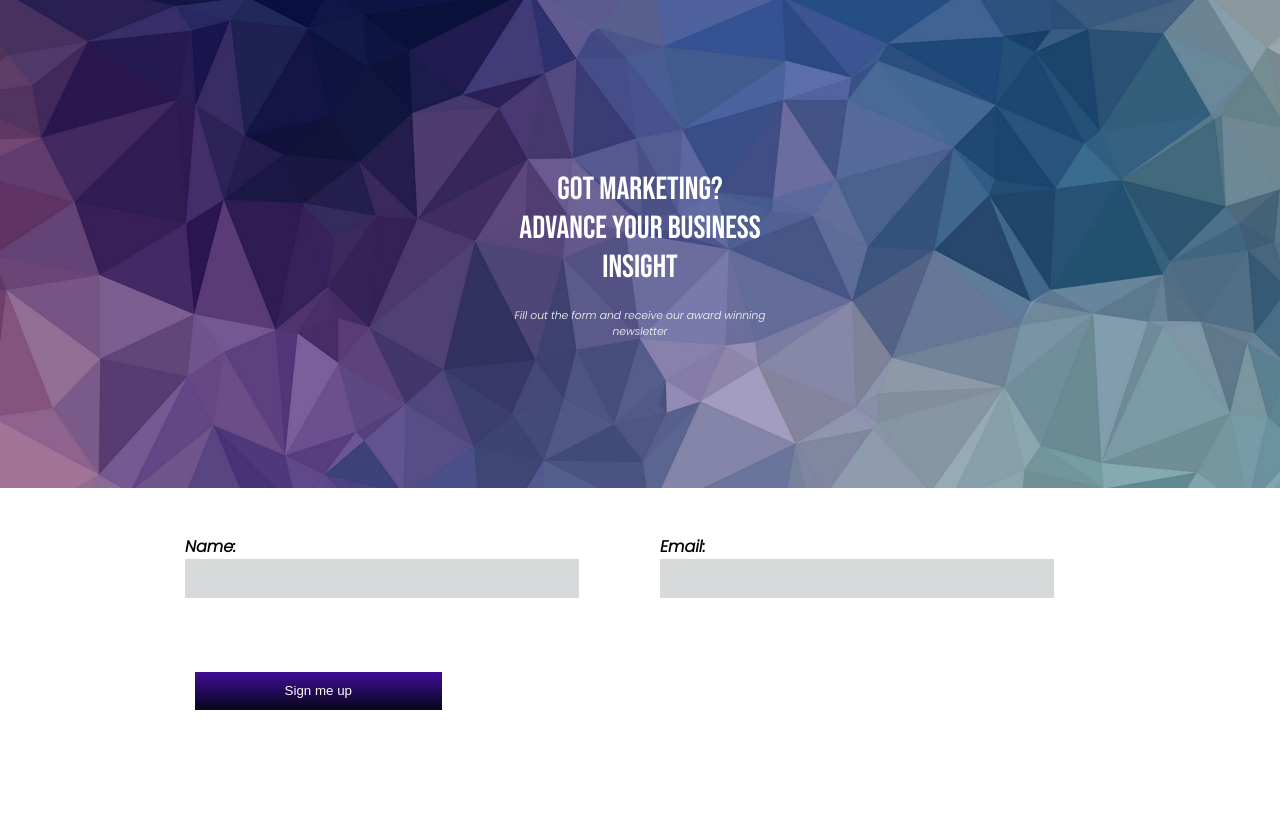
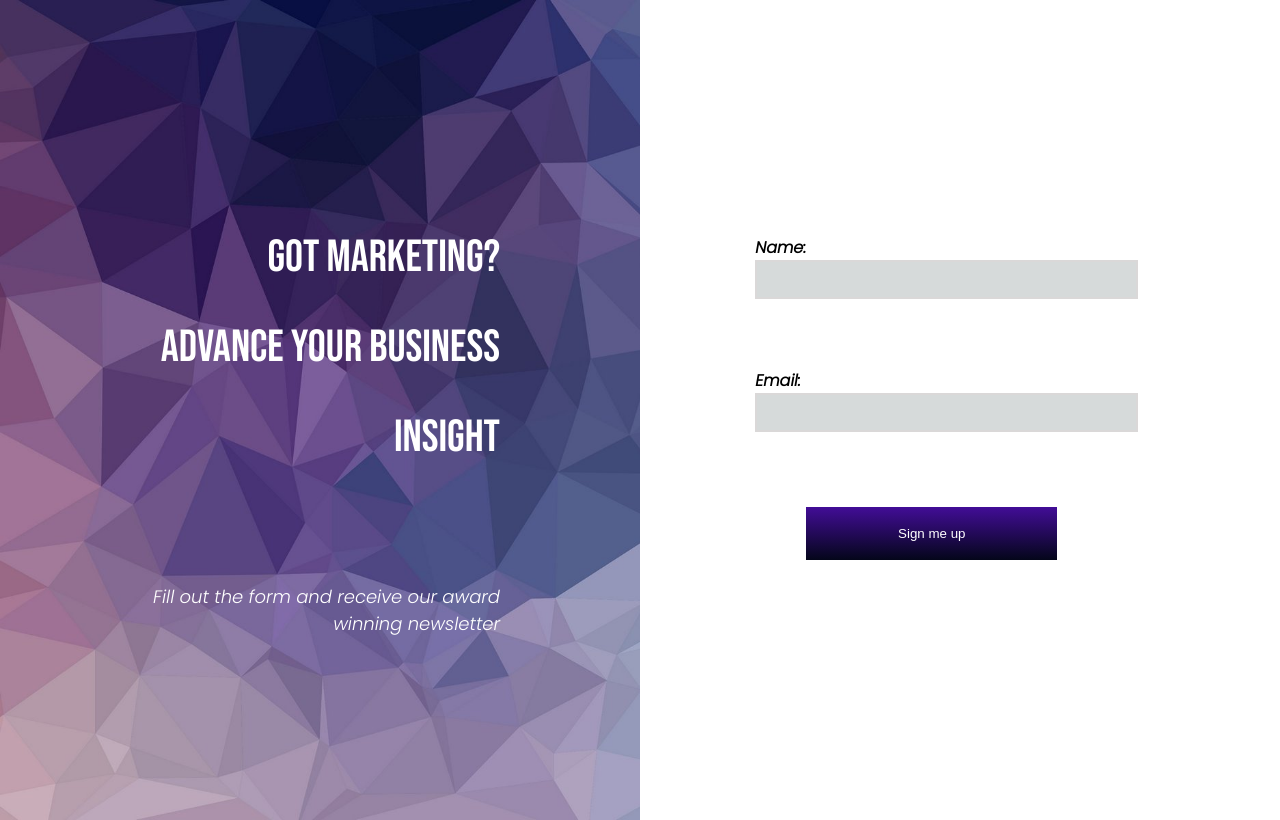
Before and after one commit to sazukeR/landingpage, a website: page index.html in a window 1280 px wide. Drawn offline with Linux system fonts and the light colour scheme.

Commit message:
styles large screens added

```diff
--- a/styles.css
+++ b/styles.css
@@ -112,6 +112,8 @@ input[type="submit"] {
   border: none;
 }
 
+/* ----------------------M 770--------------------- */
+
 @media screen and (min-width: 770px) {
   .container .box1 {
     height: 60%;
@@ -119,6 +121,11 @@ input[type="submit"] {
 
   .box1 .title {
     width: 250px;
+  }
+
+  .box1 h1 {
+    font-weight: 200;
+    text-align: center;
   }
 
   .box1 .info {
@@ -171,3 +178,88 @@ input[type="submit"] {
     margin-left: 5%;
   }
 }
+
+/* ---------------------LG 1260--------------------- */
+
+@media screen and (min-width: 1260px) {
+  .container {
+    flex-direction: row;
+    max-height: 1300px;
+  }
+
+  .container .box1 {
+    width: 50%;
+    height: 100%;
+  }
+
+  .box1 .title {
+    width: 360px;
+    height: 400px;
+    justify-content: right;
+  }
+
+  .box1 h1 {
+    font-size: 45px;
+    font-weight: 200;
+    text-align: right;
+    line-height: 2;
+  }
+
+  .box1 h6 {
+    font-size: 18px;
+    font-weight: 200;
+    text-align: right;
+  }
+
+  .box1 .info {
+    width: 360px;
+  }
+
+  .container .box2 {
+    align-items: center;
+    flex-direction: column;
+    width: 50%;
+    height: 100%;
+  }
+
+  .box2 form {
+    justify-content: space-around;
+    flex-direction: column;
+    align-items: center;
+    flex-wrap: wrap;
+    width: 80%;
+    height: 50%;
+    min-width: 250px;
+    max-width: 550px;
+  }
+
+  .box2 div {
+    justify-content: center;
+    width: 90%;
+    height: 20%;
+    margin-left: 10%;
+  }
+
+  input[type="text"],
+  input[type="email"] {
+    width: 80%;
+    align-self: flex-start;
+  }
+
+  form div:nth-child(1) {
+    margin-left: 10%;
+  }
+
+  form div:nth-child(3) {
+    align-self: center;
+    flex-grow: 1;
+    width: 70%;
+  }
+
+  input[type="submit"] {
+    align-self: flex-start;
+    border: none;
+    width: 70%;
+    margin-left: 0;
+  }
+}
```
